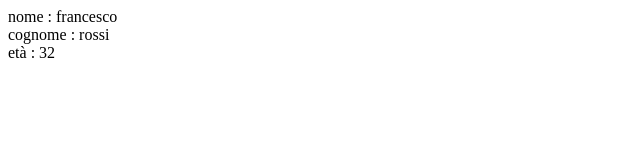
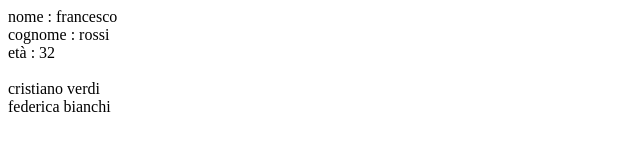
Before and after one commit to parisking93/js-oggetti-studenti, a plain HTML site: page index.html in a window 1280 px wide. Shown: the whole page, without its empty margins (0-640 px from the left). Drawn offline with Linux system fonts and the light colour scheme.

Commit message:
add and print nome e cognome studenti

```diff
--- a/index.html
+++ b/index.html
@@ -8,6 +8,8 @@
 </head>
 <body>
     <div id="output"></div>
+    <br>
+    <div id="output2"></div>
     <script src="js/script.js"></script>
 </body>
 </html>
--- a/js/script.js
+++ b/js/script.js
@@ -6,13 +6,34 @@
 
 
 // Creare un oggetto che descriva uno studente, con le seguenti proprietà: nome, cognome e età.
-var studenti = {
+var studente = {
     nome : 'francesco',
     cognome : 'rossi',
     età : 32
 };
 
 // Stampare a schermo attraverso un ciclo for-in tutte le proprietà dell'oggetto.
-for (key in studenti) {
-    document.getElementById('output').innerHTML += key + ' : ' + studenti[key] + '<br>';
+for (var key in studente) {
+    document.getElementById('output').innerHTML += key + ' : ' + studente[key] + '<br>';
 }
+
+// Creare un array di oggetti di studenti.
+var studenti = [
+    {
+        nome : 'cristiano',
+        cognome : 'verdi',
+        età : 30
+    },
+    {
+        nome : 'federica',
+        cognome : 'bianchi',
+        età : 22
+    }
+]
+
+// console.log(studenti);
+
+// Ciclare su tutti gli studenti e stampare per ognuno di essi, nome e cognome.
+for (var i = 0; i < studenti.length; i++) {
+    document.getElementById('output2').innerHTML += studenti[i].nome + ' ' + studenti[i].cognome + '<br>';
+}
```
